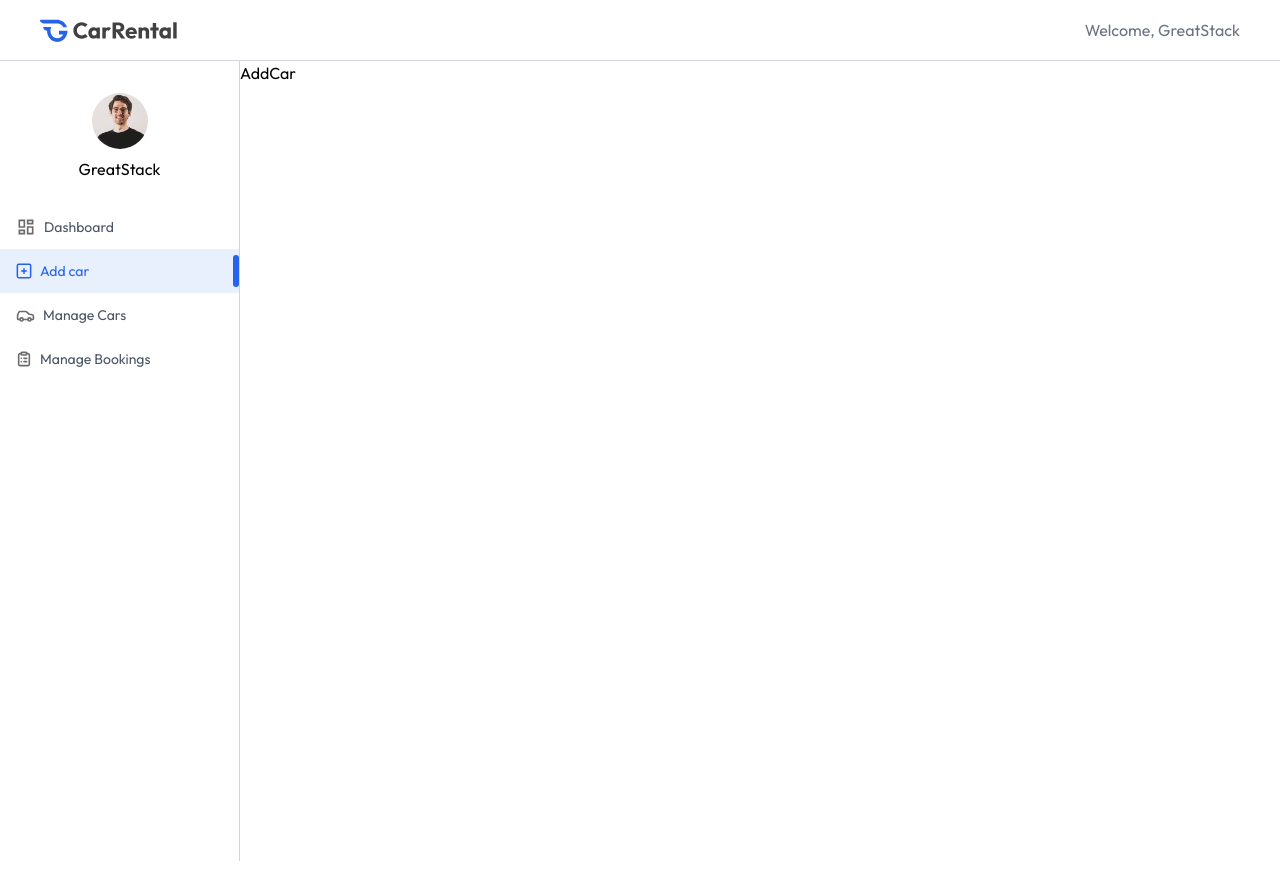
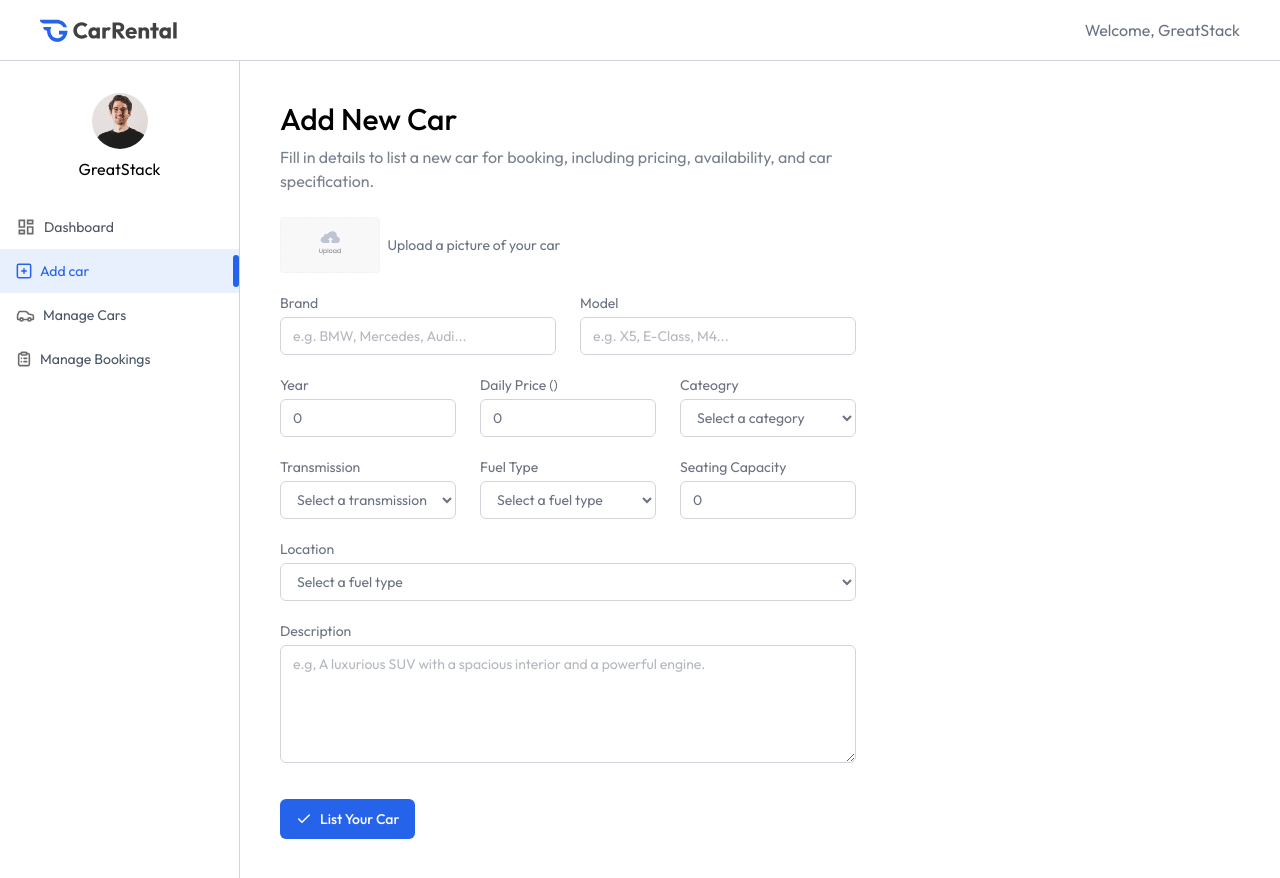
Before and after one commit to Vishal-Kushwaha1/CarRental, a React (Vite) app in the folder frontend/: page /owner/add-car in a window 1280 px wide. Built offline with nearby package versions, Linux system fonts and the light colour scheme.

Commit message:
Add new car section added

```diff
--- a/frontend/src/pages/owner/AddCar.jsx
+++ b/frontend/src/pages/owner/AddCar.jsx
@@ -1,8 +1,118 @@
-import React from 'react'
+import React, { useState } from 'react'
+import Title from "../../compponents/owner/Title"
+import { assets } from "../../assets/assets.js"
 
 const AddCar = () => {
+  const currency = import.meta.env.VITE_CURRENCY
+  const [image, setImage] = useState(null)
+  const [car, setCar] = useState({
+    brand: "",
+    model: "",
+    year: 0,
+    pricePerDay: 0,
+    category: "",
+    transmission: "",
+    fuelType: "",
+    seatingCapacity: 0,
+    location: "",
+    description: "",
+  })
+
+  const onSubmitHandler = async () => {
+  }
+
   return (
-    <div>AddCar</div>
+    <div className='px-4 py-10 md:px-10 flex-1'>
+      <Title title="Add New Car" subTitle="Fill in details to list a new car for booking, including pricing, availability, and car specification." />
+      <form onSubmit={onSubmitHandler} className='flex flex-col gap-5 text-gray-500 text-sm mt-6 max-w-xl'>
+        {/* car image */}
+        <div className='flex items-center gap-2 w-full'>
+          <label htmlFor="car-image">
+            <img src={image ? URL.createObjectURL(image) : assets.upload_icon} alt="" className='h-14 rounded cursor-pointer' />
+            <input type="file" id="car-image" accept='image/*' onChange={e => setImage(e.target.files[0])} hidden />
+          </label>
+          <p className='text-sm text-gray-500'>Upload a picture of your car</p>
+        </div>
+        {/* car brand and model */}
+        <div className='grid grid-cols-1 md:grid-cols-2 gap-6'>
+          <div className='flex flex-col w-full'>
+            <label >Brand</label>
+            <input type="text" placeholder='e.g. BMW, Mercedes, Audi...' required className='px-3 py-2 mt-1 border border-borderColor outline-none rounded-md' value={car.brand} onChange={e => setCar({ ...car, brand: e.target.value })} />
+          </div>
+          <div className='flex flex-col w-full'>
+            <label >Model</label>
+            <input type="text" placeholder='e.g. X5, E-Class, M4...' required className='px-3 py-2 mt-1 border border-borderColor outline-none rounded-md' value={car.model} onChange={e => setCar({ ...car, model: e.target.value })} />
+          </div>
+        </div>
+        {/* car year , price, cateogry */}
+        <div className='grid grid-cols-1 sm:grid-cols-2 md:grid-cols-3 gap-6'>
+          <div className='flex flex-col w-full'>
+            <label >Year</label>
+            <input type="number" placeholder='2025' required className='px-3 py-2 mt-1 border border-borderColor outline-none rounded-md' value={car.year} onChange={e => setCar({ ...car, year: e.target.value })} />
+          </div>
+          <div className='flex flex-col w-full'>
+            <label >Daily Price ({currency})</label>
+            <input type="text" placeholder='100' required className='px-3 py-2 mt-1 border border-borderColor outline-none rounded-md' value={car.pricePerDay} onChange={e => setCar({ ...car, pricePerDay: e.target.value })} />
+          </div>
+          <div className='flex flex-col w-full'>
+            <label >Cateogry</label>
+            <select value={car.category} onClick={e => setCar({ ...car, category: e.target.value })} className='px-3 py-2 mt-1 border border-borderColor rounded-md outline-none'>
+              <option value="">Select a category</option>
+              <option value="Sedan">Sedan</option>
+              <option value="SUV">SUV</option>
+              <option value="Van">Van</option>
+            </select>
+          </div>
+        </div>
+        {/* car transsmission fuel type seating capacity */}
+        <div className='grid grid-cols-1 sm:grid-cols-2 md:grid-cols-3 gap-6'>
+          <div className='flex flex-col w-full'>
+            <label >Transmission</label>
+            <select value={car.transmission} onClick={e => setCar({ ...car, transmission: e.target.value })} className='px-3 py-2 mt-1 border border-borderColor rounded-md outline-none'>
+              <option value="">Select a transmission</option>
+              <option value="Automatic">Automatic</option>
+              <option value="Manual">Manual</option>
+              <option value="Semi-Automatic">Semi-Automatic</option>
+            </select>
+          </div>
+          <div className='flex flex-col w-full'>
+            <label >Fuel Type</label>
+            <select value={car.fuelType} onClick={e => setCar({ ...car, fuelType: e.target.value })} className='px-3 py-2 mt-1 border border-borderColor rounded-md outline-none'>
+              <option value="">Select a fuel type</option>
+              <option value="Gas">Gas</option>
+              <option value="Diesel">Diesel</option>
+              <option value="Petrol">Petrol</option>
+              <option value="Electric">Electric</option>
+              <option value="Hybrid">Hybrid</option>
+            </select>
+          </div>
+          <div className='flex flex-col w-full'>
+            <label >Seating Capacity</label>
+            <input type="number" placeholder='4' required className='px-3 py-2 mt-1 border border-borderColor outline-none rounded-md' value={car.seatingCapacity} onChange={e => setCar({ ...car, seatingCapacity: e.target.value })} />
+          </div>
+        </div>
+        {/* car location */}
+        <div className='flex flex-col w-full'>
+            <label >Location</label>
+            <select value={car.location} onClick={e => setCar({ ...car, location: e.target.value })} className='px-3 py-2 mt-1 border border-borderColor rounded-md outline-none'>
+              <option value="">Select a fuel type</option>
+              <option value="New York">New York</option>
+              <option value="Los Angeles">Los Angeles</option>
+              <option value="Houston">Houston</option>
+              <option value="Chicago">Chicago</option>
+            </select>
+          </div>
+          {/* car description */}
+          <div className='flex flex-col w-full'>
+            <label >Description</label>
+            <textarea type="number" placeholder='e.g, A luxurious SUV with a spacious interior and a powerful engine.' required rows={5} className='px-3 py-2 mt-1 border border-borderColor outline-none rounded-md' value={car.description} onChange={e => setCar({ ...car, description: e.target.value })} ></textarea>
+          </div>
+          <button className='items-center flex gap-2 px-4 py-2.5 mt-4 bg-primary text-white rounded-md font-medium w-max cursor-pointer'>
+            <img src={assets.tick_icon} alt="" />
+            List Your Car
+          </button>
+      </form>
+    </div>
   )
 }
 
```
